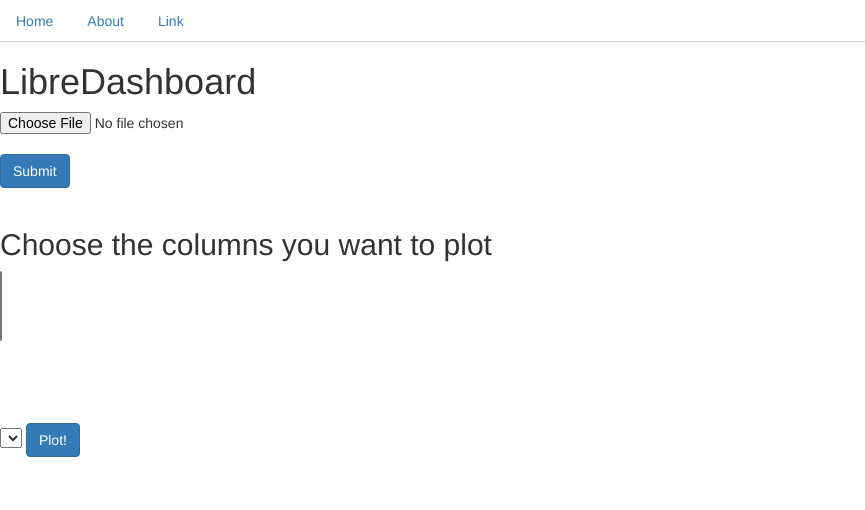
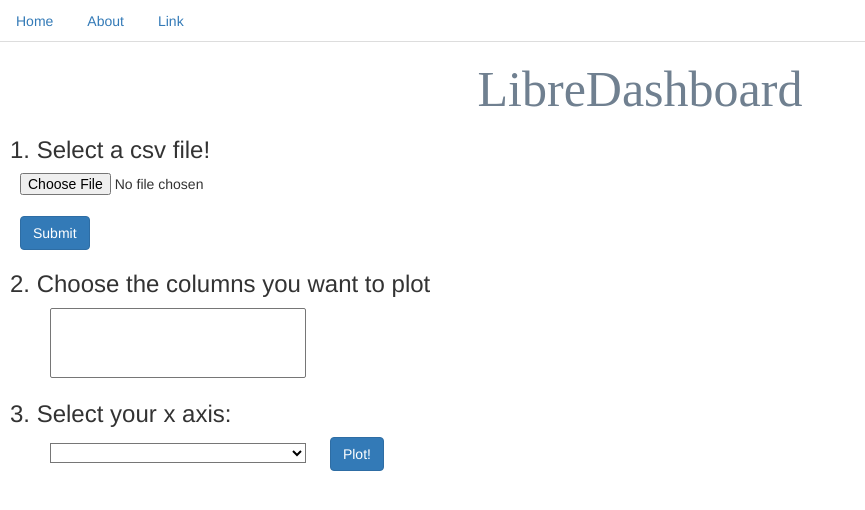
Before and after one commit to campolloram/LibreDashboard, a Flask app: page / in a window 1280 px wide. Shown: the top 510 px of the page, without its empty margins (0-865 px from the left). Run offline with Flask 2, Linux system fonts and the light colour scheme; lists and menus that the app fills with data are empty; some libraries are stand-ins or nearby versions.

Commit message:
Improved styling, missing logic for receiving the columns

```diff
--- a/libredashboard/home/home.py
+++ b/libredashboard/home/home.py
@@ -1,4 +1,4 @@
-from flask import Blueprint, render_template, request,session
+from flask import Blueprint, render_template, request, session, url_for
 from flask import current_app as app
 from libredashboard.utils import get_plot
 import pandas as pd
@@ -19,6 +19,19 @@ home_bp = Blueprint(
     static_folder='static'
 )
 
+# Context Processors
+@app.context_processor
+def override_url_for():
+    return dict(url_for=dated_url_for)
+
+def dated_url_for(endpoint, **values):
+    if endpoint == 'static' or endpoint == 'templates':
+        filename = values.get('filename', None)
+        if filename:
+            file_path = os.path.join(app.root_path,
+                                 endpoint, filename)
+            values['q'] = int(os.stat(file_path).st_mtime)
+    return url_for(endpoint, **values)
 
 @home_bp.route('/', methods=['GET', 'POST'])
 def home():
@@ -33,9 +46,9 @@ def home():
             print(df.head())
             tmp_filename = 'tmp/my_tmp_file.csv'
             session['df_path'] = tmp_path
-            return render_template('home.html', df=df)
+            return render_template('home.html', df=df, columns=df.columns)
 
-    return render_template('home.html', df=pd.DataFrame())
+    return render_template('home.html', df=pd.DataFrame(), columns=[])
 
 @home_bp.route('/about', methods=['GET'])
 def about():
--- /dev/null
+++ b/libredashboard/static/styles/styles.css
@@ -0,0 +1,43 @@
+h1 {
+    font-family: serif;
+    color: slategrey;
+    text-align: center;
+    font-size: 50px;}
+
+h3{
+  text-align: left;
+  margin-left: 10px;
+}
+
+select {
+    color: black;
+    background: white;
+    width: 20%;
+    height: 20%;
+    margin-left: 50px;
+  }
+
+button{
+  margin-left: 20px;
+}
+
+input{
+  margin-left: 20px;
+}
+
+h4{
+  margin-inline: 10px;
+  text-align: center;
+  margin-left: 30%;
+  margin-right: 30%;
+  font-size: 25px;
+  margin-top: 60px;
+}
+
+br {
+  display:block;
+  content:"";
+  margin-top:1.5em;
+  line-height:190%;
+  vertical-align:top;
+}
--- a/libredashboard/templates/home.html
+++ b/libredashboard/templates/home.html
@@ -1,27 +1,34 @@
 {% extends 'layouts/base.html' %}
 {% block content %}
 <h1 class="display-1">LibreDashboard</h1>
+<h3>1. Select a csv file!</h3>
 <form method=post enctype=multipart/form-data>
     <input type=file class="custom-file-input" name=file><br>
     <button type="submit" class="btn btn-primary mb-2">Submit</button><br>
 </form><br>
 
-<div>
-    <h2>Choose the columns you want to plot</h2>
+    <h3>2. Choose the columns you want to plot</h2>
     <form method=post enctype=multipart/form-data action="{{ url_for('home_bp.plot') }}">
+    <div>
     <select  class="form-select" multiple aria-label="multiple select example" name="df" method="GET" action="/">
     {% for column in df.columns %}
             <option value="{{ column }}">{{ column }}</option>
         {% endfor %}
-      </select><br><br><br><br><br>
-      <select  class="form-select"  aria-label="multiple select example" name="columns" method="GET" action="/">
-        {% for column in df.columns %}
+      </select>
+    </div>
+      <br><br><br><br><br>
+      <div>
+        <h3>3. Select your x axis:</h3>
+      <select  class="form-select"  aria-label="multiple select example" name="x_axis" method="GET" action="/">
+        {% for column in columns %}
                 <option value="{{ column }}">{{ column }}</option>
             {% endfor %}
           </select>
       <button type="submit" class="btn btn-primary mb-2" value="submit">Plot!</button>
+    </div>
     </form><br><br>
-</div>
+
+
 {% endblock %}
 {% block plot %}
 {% endblock %}
--- a/libredashboard/templates/layouts/base.html
+++ b/libredashboard/templates/layouts/base.html
@@ -1,6 +1,9 @@
 {% extends 'bootstrap/base.html' %}
 <title>{% block title %}{% endblock %} - LibreDashboard</title>
-<link rel="stylesheet" href="{{ url_for('static', filename='style.css') }}">
+{% block styles %}
+{{ super() }}
+<link rel="stylesheet" href="{{ url_for('static', filename='styles/styles.css') }}?rnd=132">
+{% endblock %}
 <section class="content">
   <header>
     {% block header %}{% endblock %}
```
Also changed, not shown: libredashboard/static/styles.css (deleted, +0 -25 lines), libredashboard/templates/about.html (+3 -4 lines), 1 other file.
